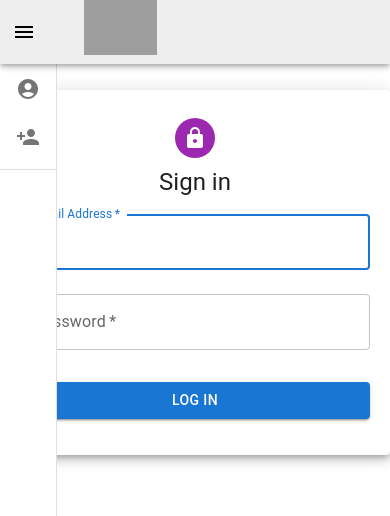
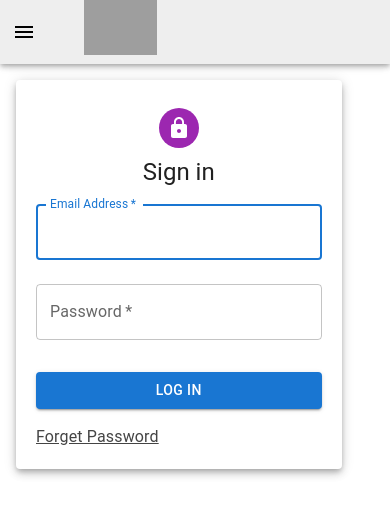
Before and after one commit to ankitaceoitbox/RecurrReminder, a React (Create React App) app: page /login in a window 390 px wide. Shown: the top 516 px of the page. Built offline with nearby package versions, Linux system fonts and the light colour scheme; no server answers; grey boxes are pictures that could not be loaded.

Commit message:
mobile friendly sidenavbar

```diff
--- a/src/App.js
+++ b/src/App.js
@@ -10,6 +10,7 @@ import AuthenticateProtected from './components/authenticateprotected';
 import SideNavBar from './components/sidenavbar';
 import 'react-toastify/dist/ReactToastify.css'; // Import the CSS for styling
 import { Grid } from '@mui/material';
+import ForgetPassword from './components/forgetpassword';
 
 function App() {
   return (
@@ -18,7 +19,7 @@ function App() {
         <Grid item sm={0.3}>
           <SideNavBar />
         </Grid>
-        <Grid item sm={11.7}>
+        <Grid item sm={11.7} xs={11}>
           <Routes>
             <Route
               path="/allforms"
@@ -48,6 +49,12 @@ function App() {
                 <RegistrationForm />
               </AuthenticateProtected>}
             />
+            <Route
+              path="/forgetpassword"
+              element={<AuthenticateProtected>
+                <ForgetPassword />
+              </AuthenticateProtected>}
+            />
           </Routes>
         </Grid>
         <ToastContainer />
--- a/src/components/allformdata.jsx
+++ b/src/components/allformdata.jsx
@@ -1,6 +1,6 @@
 import * as React from 'react';
 import { DataGrid, GridToolbar } from '@mui/x-data-grid';
-import { Box, Button, Dialog, DialogActions, DialogContent, DialogTitle, Grid, Paper, TableCell } from '@mui/material';
+import { Box, Button, Dialog, DialogActions, DialogContent, DialogTitle, Grid, Paper, TableCell, ThemeProvider, createTheme, useMediaQuery } from '@mui/material';
 import EditIcon from '@mui/icons-material/Edit';
 import SaveIcon from '@mui/icons-material/Save';
 import VisibilityIcon from '@mui/icons-material/Visibility';
@@ -12,8 +12,11 @@ import ContactForm from './contactform';
 import './allformdata.css';
 import { UpdateSingleUserForm } from '../services/updateForm.service';
 import { toast } from 'react-toastify';
+const theme = createTheme(); // Create a theme
 
 function AllFormData({ allData, onDeleteFormDataById, onHandleUpdateForm }) {
+    // Check if the screen size is small (mobile)
+    const isSmallScreen = useMediaQuery(theme.breakpoints.down('sm')); // Use the theme here
     const [allFormData, setAllFormData] = React.useState([]);
     const [editRowID, setEditRowID] = React.useState();
     const [formData, setFormData] = React.useState({
@@ -52,6 +55,7 @@ function AllFormData({ allData, onDeleteFormDataById, onHandleUpdateForm }) {
     const [isEmailChecked, setIsEmailChecked] = React.useState(false);
     const [viewData, setViewData] = React.useState({});
     const [editedData, setEditedData] = React.useState({});
+
     useEffect(() => {
         loginSubject.next({
             isAuth: true
@@ -104,8 +108,8 @@ function AllFormData({ allData, onDeleteFormDataById, onHandleUpdateForm }) {
     const containerStyle = {
         display: 'flex',
         flexDirection: 'column',
-        gap: '10px', // Adjust the gap between each grid item
-        padding: '20px', // Adjust the padding inside the Paper component
+        gap: '2px', // Adjust the gap between each grid item
+        padding: '5px', // Adjust the padding inside the Paper component
     };
 
     const itemStyle = {
@@ -272,7 +276,7 @@ function AllFormData({ allData, onDeleteFormDataById, onHandleUpdateForm }) {
         day: item.day,
         every: item.every,
         frequency: item.frequency,
-        skipHolidays: item.skipHolidays,
+        skipholidays: item.skipHolidays,
         sendtime: item.sendTime,
         name: item.name,
         company: item.company,
@@ -297,7 +301,7 @@ function AllFormData({ allData, onDeleteFormDataById, onHandleUpdateForm }) {
         <>
             <Grid
                 container
-                spacing={2}
+                spacing={1}
                 sx={{ mt: 8, ml: 3, textAlign: 'center', justifyContent: 'center', alignItems: 'center', width: "98%" }}
             >
                 <Grid item xs={12} sm={11.5}>
--- a/src/components/contactform.jsx
+++ b/src/components/contactform.jsx
@@ -353,14 +353,15 @@ function ContactForm({ onHandleContactFormSubmit, width, autoFillData, marginTop
                     display: 'flex',
                     justifyContent: 'center',
                     alignItems: 'center',
-                    mt: marginTop ? marginTop : "80px"
+                    mt: marginTop ? marginTop : "80px",
+                    width: '100%', // Set width to 100%
                 }}
             >
                 <Paper
                     elevation={3}
                     sx={{
                         padding: '1rem',
-                        width: width != undefined ? width : '50%',
+                        width: { xs: '90%', sm: width != undefined ? width : '50%' },
                     }}
                 >
                     <Box component="form" noValidate>
--- /dev/null
+++ b/src/components/forgetpassword.jsx
@@ -0,0 +1,9 @@
+import React from 'react'
+
+function ForgetPassword() {
+    return (
+        <div style={{ marginTop: "100px" }}><h1>forgetpassword</h1></div>
+    )
+}
+
+export default ForgetPassword
--- a/src/components/login.jsx
+++ b/src/components/login.jsx
@@ -1,9 +1,9 @@
 import { Avatar, Button, CircularProgress, Grid, Paper, TextField, Typography } from '@mui/material';
-import { Box } from '@mui/system';
+import { Box, Container } from '@mui/system';
 import * as React from 'react';
 import { UserLogin } from '../services/login.service';
 import { toast } from 'react-toastify';
-import { useNavigate } from 'react-router-dom';
+import { Link, useNavigate } from 'react-router-dom';
 import { Subject } from 'rxjs';
 import LockIcon from '@mui/icons-material/Lock';
 
@@ -57,13 +57,14 @@ function LoginForm() {
                 style={{
                     display: 'flex',
                     justifyContent: 'center',
-                    marginTop: "90px"
+                    marginTop: "80px"
                 }}
             >
+                <Container component="main" maxWidth="sm">
                     <Box>
                         <Grid container>
                             <Grid item xs={12} sm={12} md={12}>
-                            <Paper elevation={6} style={{ padding: '20px' }}>
+                                <Paper elevation={5} style={{ padding: '20px' }}>
                                     <div style={{ display: 'flex', alignItems: "center", flexDirection: "column" }}>
                                         <Avatar sx={{ m: 1, bgcolor: 'secondary.main' }}>
                                             <LockIcon />
@@ -118,11 +119,13 @@ function LoginForm() {
                                                     Log In
                                                 </Button>
                                         }
+                                        <Link style={{ color: "#444" }} to="/forgetpassword">Forget Password</Link>
                                     </Box>
                                 </Paper>
                             </Grid>
                         </Grid>
                     </Box>
+                </Container>
             </div>
         </>
     );
--- a/src/components/registration.jsx
+++ b/src/components/registration.jsx
@@ -3,7 +3,7 @@ import { Box, Container } from '@mui/system';
 import * as React from 'react';
 import { UserRegister } from '../services/register.service';
 import { toast } from 'react-toastify';
-import { useNavigate } from 'react-router-dom';
+import { Link, useNavigate } from 'react-router-dom';
 import PersonAddIcon from '@mui/icons-material/PersonAdd';
 
 function RegistrationForm() {
@@ -52,8 +52,7 @@ function RegistrationForm() {
                 display: 'flex',
                 justifyContent: 'center',
                 alignItems: 'center',
-                minHeight: '100vh',
-                marginTop: "90px"
+                marginTop: "80px"
             }}
         >
             <Container component="main" maxWidth="sm">
--- a/src/components/sidenavbar.jsx
+++ b/src/components/sidenavbar.jsx
@@ -82,6 +82,7 @@ const AppBar = styled(MuiAppBar, {
             duration: theme.transitions.duration.enteringScreen,
         }),
     }),
+
 }));
 
 const Drawer = styled(MuiDrawer, { shouldForwardProp: (prop) => prop !== 'open' })(
@@ -90,6 +91,10 @@ const Drawer = styled(MuiDrawer, { shouldForwardProp: (prop) => prop !== 'open'
         flexShrink: 0,
         whiteSpace: 'nowrap',
         boxSizing: 'border-box',
+        display: open ? 'block' : 'none',  // Hide when closed
+        [theme.breakpoints.down('sm')]: {
+            width: '80%',  // Adjust width for smaller screens
+        },
         ...(open && {
             ...openedMixin(theme),
             '& .MuiDrawer-paper': openedMixin(theme),
@@ -98,8 +103,15 @@ const Drawer = styled(MuiDrawer, { shouldForwardProp: (prop) => prop !== 'open'
             ...closedMixin(theme),
             '& .MuiDrawer-paper': closedMixin(theme),
         }),
+        [theme.breakpoints.down('sm')]: {
+            width: 0,
+            '& .MuiDrawer-paper': {
+                width: 0,
+            },
+        },
     }),
 );
+
 
 const ImageDialog = ({ open, onClose, setProfileImage }) => {
     const [imagePreview, setImagePreview] = React.useState(null);
@@ -285,6 +297,11 @@ export default function SideNavBar() {
         setTaskMenu(false);
     };
 
+    const handleDrawerButtonClick = () => {
+        setOpen(!open);
+        setTaskMenu(false);
+    };
+
     React.useEffect(() => {
         const subscription = loginSubject.subscribe((data) => {
             setIsAuth(data.isAuth);
@@ -465,7 +482,7 @@ export default function SideNavBar() {
                                                         </Tooltip>
                                                     </ListItemIcon>
                                                     <ListItemText
-                                                        primary="All Form"
+                                                        primary="All Reminder"
                                                         sx={{ opacity: open ? 1 : 0, color: "#333" }} />
                                                 </ListItemButton>
                                             </ListItem>
```
Lines whose indentation alone changed are shown as unchanged.
